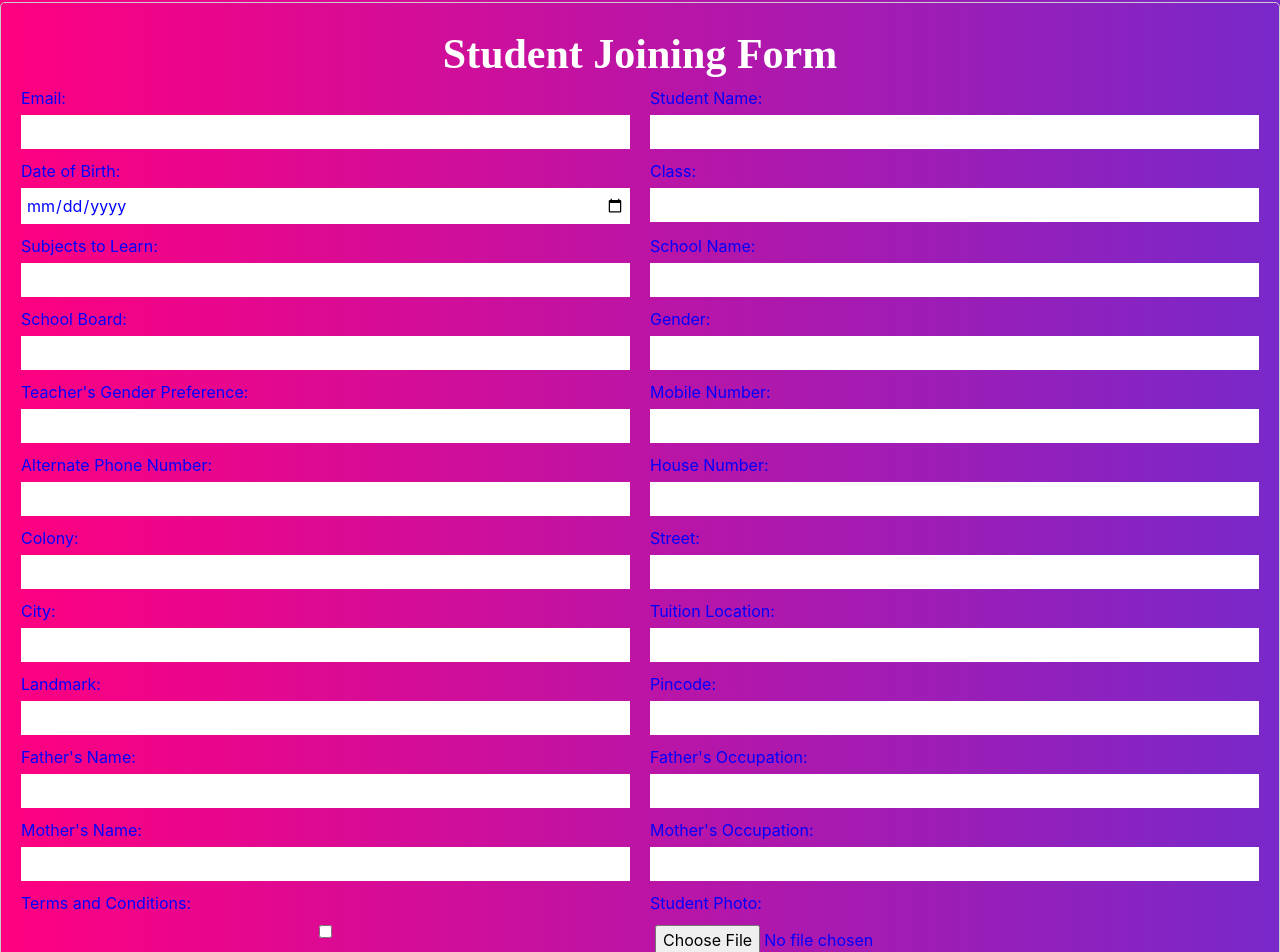
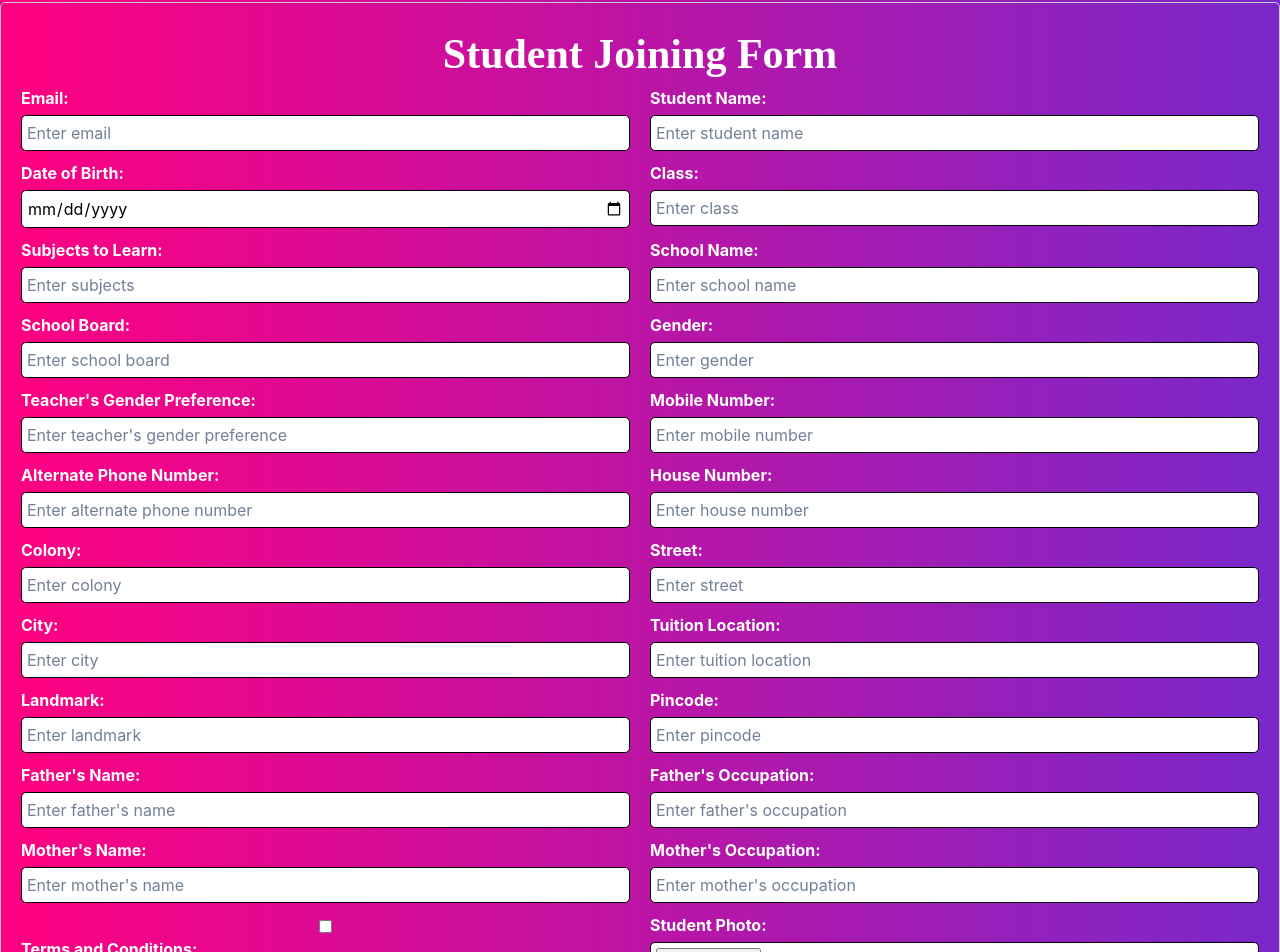
Before and after one commit to khandelwalakshay281/OffClass, a React (Create React App) app in the folder client/: page /join-student in a window 1280 px wide. Shown: the part 328-1280 px from the top of the page. Built offline with nearby package versions, Linux system fonts and the light colour scheme.

Commit message:
ui update

```diff
--- a/client/src/Components/StdJoinPage.jsx
+++ b/client/src/Components/StdJoinPage.jsx
@@ -1,5 +1,4 @@
 import React, { useState } from 'react';
-// import './StdJoinPage.css'; // Import CSS file for styling
 
 const StdJoinPage = () => {
   const [formData, setFormData] = useState({
@@ -37,7 +36,6 @@ const StdJoinPage = () => {
 
   const handleInputChange = (e) => {
     const { name, value, type, checked, files } = e.target;
-	 console.log(files);
     const inputValue = type === 'checkbox' ? checked : type === 'file' ? files[0] : value;
     setFormData((prevData) => ({
       ...prevData,
@@ -53,131 +51,133 @@ const StdJoinPage = () => {
         <form onSubmit={handleSubmit}>
           <div className="form-row">
             <div className="form-field">
-				  <label>Email:</label>
-				  <input type="email" name="email" value={formData.email} onChange={handleInputChange} required />
+              <label style={{ color: 'white', fontWeight: 'bold' }}>Email:</label>
+              <input type="email" name="email" placeholder="Enter email" value={formData.email} onChange={handleInputChange} required style={{ color: 'black', backgroundColor: 'white', borderRadius: '5px', border: '1px solid black', padding: '5px' }} />
             </div>
             <div className="form-field">
-				  <label>Student Name:</label>
-				  <input type="text" name="studentName" value={formData.studentName} onChange={handleInputChange} required />
+              <label style={{ color: 'white', fontWeight: 'bold' }}>Student Name:</label>
+              <input type="text" name="studentName" placeholder="Enter student name" value={formData.studentName} onChange={handleInputChange} required style={{ color: 'black', backgroundColor: 'white', borderRadius: '5px', border: '1px solid black', padding: '5px' }} />
             </div>
           </div>
           <div className="form-row">
             <div className="form-field">
-				  <label>Date of Birth:</label>
-				  <input type="date" name="dob" value={formData.dob} onChange={handleInputChange} required />
+              <label style={{ color: 'white', fontWeight: 'bold' }}>Date of Birth:</label>
+              <input type="date" name="dob" placeholder="Enter date of birth" value={formData.dob} onChange={handleInputChange} required style={{ color: 'black', backgroundColor: 'white', borderRadius: '5px', border: '1px solid black', padding: '5px' }} />
             </div>
             <div className="form-field">
-				  <label>Class:</label>
-				  <input type="text" name="class" value={formData.class} onChange={handleInputChange} />
+              <label style={{ color: 'white', fontWeight: 'bold' }}>Class:</label>
+              <input type="text" name="class" placeholder="Enter class" value={formData.class} onChange={handleInputChange} style={{ color: 'black', backgroundColor: 'white', borderRadius: '5px', border: '1px solid black', padding: '5px' }} />
             </div>
           </div>
           <div className="form-row">
             <div className="form-field">
-				  <label>Subjects to Learn:</label>
-				  <input type="text" name="subjects" value={formData.subjects} onChange={handleInputChange} />
+              <label style={{ color: 'white', fontWeight: 'bold' }}>Subjects to Learn:</label>
+              <input type="text" name="subjects" placeholder="Enter subjects" value={formData.subjects} onChange={handleInputChange} style={{ color: 'black', backgroundColor: 'white', borderRadius: '5px', border: '1px solid black', padding: '5px' }} />
             </div>
             <div className="form-field">
-				  <label>School Name:</label>
-				  <input type="text" name="schoolName" value={formData.schoolName} onChange={handleInputChange} />
+              <label style={{ color: 'white', fontWeight: 'bold' }}>School Name:</label>
+              <input type="text" name="schoolName" placeholder="Enter school name" value={formData.schoolName} onChange={handleInputChange} style={{ color: 'black', backgroundColor: 'white', borderRadius: '5px', border: '1px solid black', padding: '5px' }} />
             </div>
           </div>
           <div className="form-row">
             <div className="form-field">
-				  <label>School Board:</label>
-				  <input type="text" name="schoolBoard" value={formData.schoolBoard} onChange={handleInputChange} />
+              <label style={{ color: 'white', fontWeight: 'bold' }}>School Board:</label>
+              <input type="text" name="schoolBoard" placeholder="Enter school board" value={formData.schoolBoard} onChange={handleInputChange} style={{ color: 'black', backgroundColor: 'white', borderRadius: '5px', border: '1px solid black', padding: '5px' }} />
             </div>
             <div className="form-field">
-				  <label>Gender:</label>
-				  <input type="text" name="gender" value={formData.gender} onChange={handleInputChange} />
+              <label style={{ color: 'white', fontWeight: 'bold' }}>Gender:</label>
+              <input type="text" name="gender" placeholder="Enter gender" value={formData.gender} onChange={handleInputChange} style={{ color: 'black', backgroundColor: 'white', borderRadius: '5px', border: '1px solid black', padding: '5px' }} />
             </div>
           </div>
           <div className="form-row">
             <div className="form-field">
-				  <label>Teacher's Gender Preference:</label>
-				  <input type="text" name="teacherGenderPreference" value={formData.teacherGenderPreference} onChange={handleInputChange} />
+              <label style={{ color: 'white', fontWeight: 'bold' }}>Teacher's Gender Preference:</label>
+              <input type="text" name="teacherGenderPreference" placeholder="Enter teacher's gender preference" value={formData.teacherGenderPreference} onChange={handleInputChange} style={{ color: 'black', backgroundColor: 'white', borderRadius: '5px', border: '1px solid black', padding: '5px' }} />
             </div>
             <div className="form-field">
-				  <label>Mobile Number:</label>
-				  <input type="text" name="mobileNumber" value={formData.mobileNumber} onChange={handleInputChange} />
+              <label style={{ color: 'white', fontWeight: 'bold' }}>Mobile Number:</label>
+              <input type="text" name="mobileNumber" placeholder="Enter mobile number" value={formData.mobileNumber} onChange={handleInputChange} style={{ color: 'black', backgroundColor: 'white', borderRadius: '5px', border: '1px solid black', padding: '5px' }} />
             </div>
           </div>
           <div className="form-row">
             <div className="form-field">
-				  <label>Alternate Phone Number:</label>
-				  <input type="text" name="alternatePhoneNumber" value={formData.alternatePhoneNumber} onChange={handleInputChange} />
+              <label style={{ color: 'white', fontWeight: 'bold' }}>Alternate Phone Number:</label>
+              <input type="text" name="alternatePhoneNumber" placeholder="Enter alternate phone number" value={formData.alternatePhoneNumber} onChange={handleInputChange} style={{ color: 'black', backgroundColor: 'white', borderRadius: '5px', border: '1px solid black', padding: '5px' }} />
             </div>
             <div className="form-field">
-				  <label>House Number:</label>
-				  <input type="text" name="houseNumber" value={formData.houseNumber} onChange={handleInputChange} />
+              <label style={{ color: 'white', fontWeight: 'bold' }}>House Number:</label>
+              <input type="text" name="houseNumber" placeholder="Enter house number" value={formData.houseNumber} onChange={handleInputChange} style={{ color: 'black', backgroundColor: 'white', borderRadius: '5px', border: '1px solid black', padding: '5px' }} />
             </div>
           </div>
           <div className="form-row">
             <div className="form-field">
-				  <label>Colony:</label>
-				  <input type="text" name="colony" value={formData.colony} onChange={handleInputChange} />
+              <label style={{ color: 'white', fontWeight: 'bold' }}>Colony:</label>
+              <input type="text" name="colony" placeholder="Enter colony" value={formData.colony} onChange={handleInputChange} style={{ color: 'black', backgroundColor: 'white', borderRadius: '5px', border: '1px solid black', padding: '5px' }} />
             </div>
             <div className="form-field">
-				  <label>Street:</label>
-				  <input type="text" name="street" value={formData.street} onChange={handleInputChange} />
+              <label style={{ color: 'white', fontWeight: 'bold' }}>Street:</label>
+              <input type="text" name="street" placeholder="Enter street" value={formData.street} onChange={handleInputChange} style={{ color: 'black', backgroundColor: 'white', borderRadius: '5px', border: '1px solid black', padding: '5px' }} />
             </div>
           </div>
           <div className="form-row">
             <div className="form-field">
-				  <label>City:</label>
-				  <input type="text" name="city" value={formData.city} onChange={handleInputChange} />
+              <label style={{ color: 'white', fontWeight: 'bold' }}>City:</label>
+              <input type="text" name="city" placeholder="Enter city" value={formData.city} onChange={handleInputChange} style={{ color: 'black', backgroundColor: 'white', borderRadius: '5px', border: '1px solid black', padding: '5px' }} />
             </div>
             <div className="form-field">
-				  <label>Tuition Location:</label>
-				  <input type="text" name="tuitionLocation" value={formData.tuitionLocation} onChange={handleInputChange} />
+              <label style={{ color: 'white', fontWeight: 'bold' }}>Tuition Location:</label>
+              <input type="text" name="tuitionLocation" placeholder="Enter tuition location" value={formData.tuitionLocation} onChange={handleInputChange} style={{ color: 'black', backgroundColor: 'white', borderRadius: '5px', border: '1px solid black', padding: '5px' }} />
             </div>
           </div>
           <div className="form-row">
             <div className="form-field">
-				  <label>Landmark:</label>
-				  <input type="text" name="landmark" value={formData.landmark} onChange={handleInputChange} />
+              <label style={{ color: 'white', fontWeight: 'bold' }}>Landmark:</label>
+              <input type="text" name="landmark" placeholder="Enter landmark" value={formData.landmark} onChange={handleInputChange} style={{ color: 'black', backgroundColor: 'white', borderRadius: '5px', border: '1px solid black', padding: '5px' }} />
             </div>
             <div className="form-field">
-				  <label>Pincode:</label>
-				  <input type="text" name="pincode" value={formData.pincode} onChange={handleInputChange} />
+              <label style={{ color: 'white', fontWeight: 'bold' }}>Pincode:</label>
+              <input type="text" name="pincode" placeholder="Enter pincode" value={formData.pincode} onChange={handleInputChange} style={{ color: 'black', backgroundColor: 'white', borderRadius: '5px', border: '1px solid black', padding: '5px' }} />
             </div>
           </div>
           <div className="form-row">
             <div className="form-field">
-				  <label>Father's Name:</label>
-				  <input type="text" name="fatherName" value={formData.fatherName} onChange={handleInputChange} />
+              <label style={{ color: 'white', fontWeight: 'bold' }}>Father's Name:</label>
+              <input type="text" name="fatherName" placeholder="Enter father's name" value={formData.fatherName} onChange={handleInputChange} style={{ color: 'black', backgroundColor: 'white', borderRadius: '5px', border: '1px solid black', padding: '5px' }} />
             </div>
             <div className="form-field">
-				  <label>Father's Occupation:</label>
-				  <input type="text" name="fatherOccupation" value={formData.fatherOccupation} onChange={handleInputChange} />
+              <label style={{ color: 'white', fontWeight: 'bold' }}>Father's Occupation:</label>
+              <input type="text" name="fatherOccupation" placeholder="Enter father's occupation" value={formData.fatherOccupation} onChange={handleInputChange} style={{ color: 'black', backgroundColor: 'white', borderRadius: '5px', border: '1px solid black', padding: '5px' }} />
             </div>
           </div>
           <div className="form-row">
             <div className="form-field">
-				  <label>Mother's Name:</label>
-				  <input type="text" name="motherName" value={formData.motherName} onChange={handleInputChange} />
+              <label style={{ color: 'white', fontWeight: 'bold' }}>Mother's Name:</label>
+              <input type="text" name="motherName" placeholder="Enter mother's name" value={formData.motherName} onChange={handleInputChange} style={{ color: 'black', backgroundColor: 'white', borderRadius: '5px', border: '1px solid black', padding: '5px' }} />
             </div>
             <div className="form-field">
-				  <label>Mother's Occupation:</label>
-				  <input type="text" name="motherOccupation" value={formData.motherOccupation} onChange={handleInputChange} />
+              <label style={{ color: 'white', fontWeight: 'bold' }}>Mother's Occupation:</label>
+              <input type="text" name="motherOccupation" placeholder="Enter mother's occupation" value={formData.motherOccupation} onChange={handleInputChange} style={{ color: 'black', backgroundColor: 'white', borderRadius: '5px', border: '1px solid black', padding: '5px' }} />
             </div>
           </div>
 		  <div className="form-row">
             <div className="form-field">
-				  <label>Terms and Conditions:</label>
-				  <input type="checkbox" name="termsAgreement" checked={formData.termsAgreement} onChange={handleInputChange} required />
+              <label style={{ color: 'white', fontWeight: 'bold' }}>
+                <input type="checkbox" name="termsAgreement" checked={formData.termsAgreement} onChange={handleInputChange} required style={{ marginRight: '5px', verticalAlign: 'middle' }} />
+                Terms and Conditions:
+              </label>
             </div>
             <div className="form-field">
-				  <label>Student Photo:</label>
-				  <input type="file" name="studentPhoto" onChange={handleInputChange} />
+              <label style={{ color: 'white', fontWeight: 'bold' }}>Student Photo:</label>
+              <input type="file" name="studentPhoto" onChange={handleInputChange} style={{ color: 'black', backgroundColor: 'white', borderRadius: '5px', border: '1px solid black', padding: '5px' }} />
             </div>
           </div>
           <div className="form-row">
             <div className="form-field">
-				  <label>Student Aadhar:</label>
-				  <input type="file" name="studentAadhar" onChange={handleInputChange} />
+              <label style={{ color: 'white', fontWeight: 'bold' }}>Student Aadhar:</label>
+              <input type="file" name="studentAadhar" onChange={handleInputChange} style={{ color: 'black', backgroundColor: 'white', borderRadius: '5px', border: '1px solid black', padding: '5px' }} />
             </div>
           </div>
-			 <button type="submit">Submit</button>
+          <button type="submit" style={{ backgroundColor: 'blue', color: 'white', fontWeight: 'bold', cursor: 'pointer', padding: '10px', borderRadius: '5px', border: 'none', marginTop: '20px' }}>Submit</button>
         </form>
       </div>
     </>
```
Lines whose indentation alone changed are shown as unchanged.
